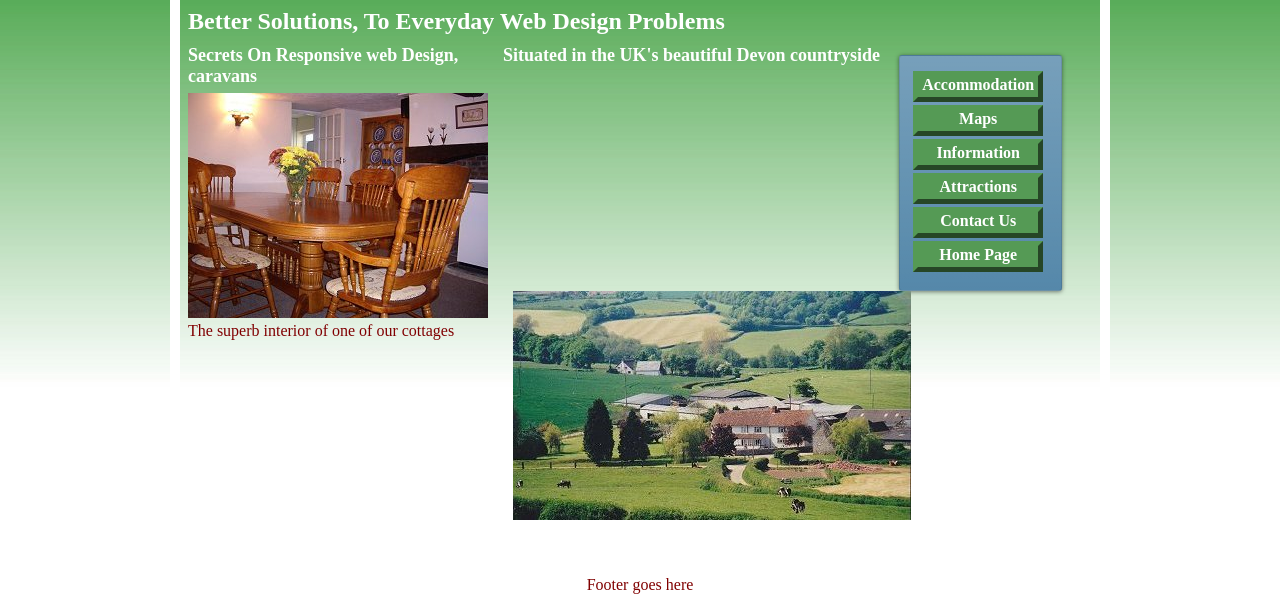
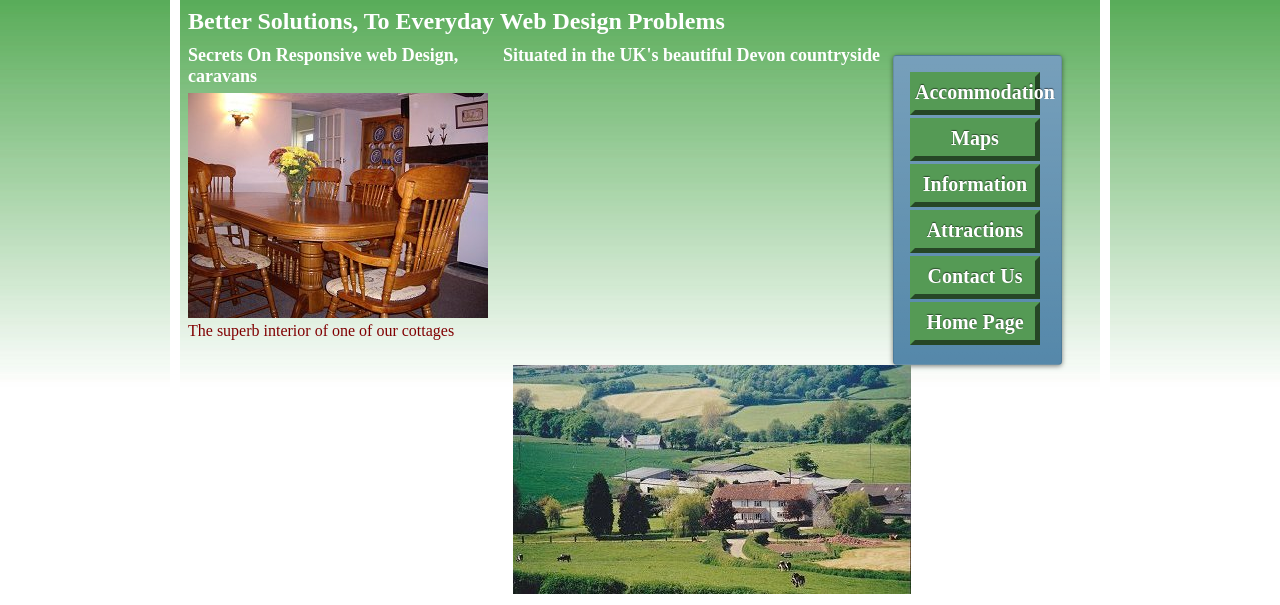
Before and after one commit to orrisb/orrisb.github.io, a PHP site: page / in a window 1280 px wide. Shown: the part 210-815 px from the top of the page. Run offline with PHP 8.4, Linux system fonts and the light colour scheme.

Commit message:
Update HTML5-style-2.css

```diff
--- a/HTML5-style-2.css
+++ b/HTML5-style-2.css
@@ -34,6 +34,9 @@ nav { margin:10px 30px 0 10px; width:135px; float:right;
      border-radius: .2em;
      box-shadow: 0 .05em .25em rgba(0,0,0,.5);
      color: white;
+     text-shadow: 0 -.05em .05em rgba(0,0,0,.5);
+     font-size: 125%;
+     line-height: 1.5;
 }
 nav ul { margin:10px 0 10px 0; width:135px; float:right;
 }
```
